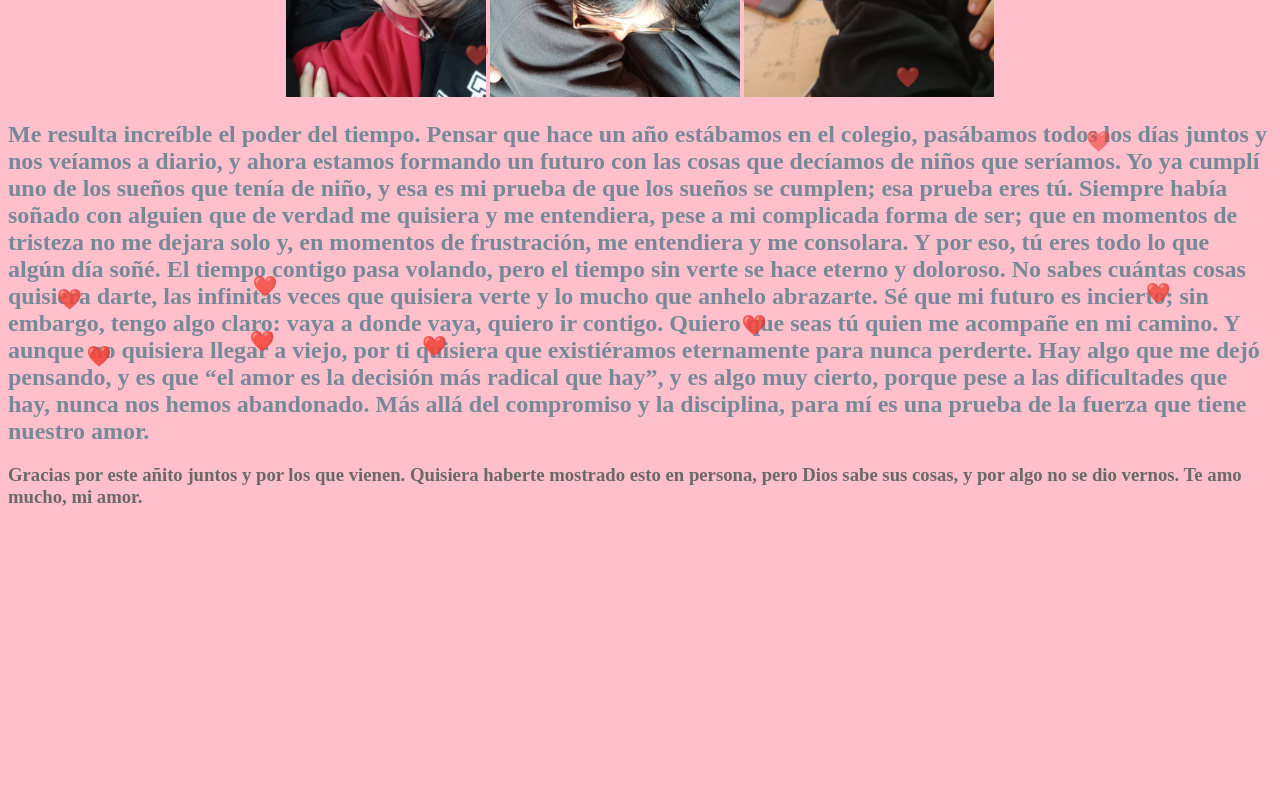
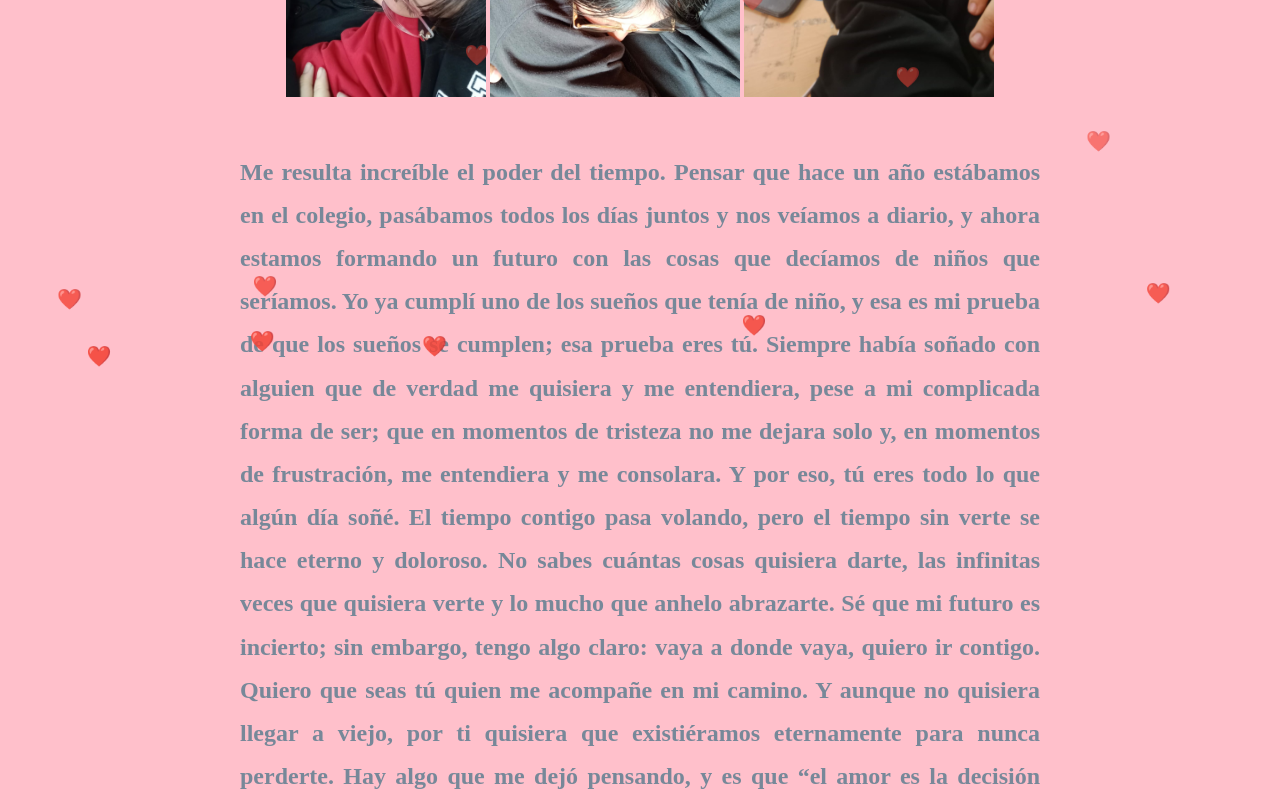
Before and after one commit to lynk09/First-year, a plain HTML site: page index.html in a window 1280 px wide. Shown: the part 340-1140 px from the top of the page. Before the commit the page ends 867 px from the top, so only its background shows below. Drawn offline with Linux system fonts and the light colour scheme.

Commit message:
Refactor index.html for better readability
Formatted the HTML structure and improved text layout.

```diff
--- a/index.html
+++ b/index.html
@@ -56,12 +56,17 @@
      <img src="img3.jpeg" width="250">
 
 </div>
-<h2 style="color:lightslategray;">Me resulta increíble el poder del tiempo. Pensar que hace un año estábamos en el colegio, pasábamos todos los días juntos y nos veíamos a diario, y ahora estamos formando un futuro con las cosas que decíamos de niños que seríamos.
+    <div style="max-width:800px; margin:50px auto;">
+    <h2 style="color:lightslategray; line-height:1.8; text-align:justify;">
+        Me resulta increíble el poder del tiempo. Pensar que hace un año estábamos en el colegio, pasábamos todos los días juntos y nos veíamos a diario, y ahora estamos formando un futuro con las cosas que decíamos de niños que seríamos.
 Yo ya cumplí uno de los sueños que tenía de niño, y esa es mi prueba de que los sueños se cumplen; esa prueba eres tú.
 Siempre había soñado con alguien que de verdad me quisiera y me entendiera, pese a mi complicada forma de ser; que en momentos de tristeza no me dejara solo y, en momentos de frustración, me entendiera y me consolara.
 Y por eso, tú eres todo lo que algún día soñé. El tiempo contigo pasa volando, pero el tiempo sin verte se hace eterno y doloroso. No sabes cuántas cosas quisiera darte, las infinitas veces que quisiera verte y lo mucho que anhelo abrazarte.
 Sé que mi futuro es incierto; sin embargo, tengo algo claro: vaya a donde vaya, quiero ir contigo. Quiero que seas tú quien me acompañe en mi camino. Y aunque no quisiera llegar a viejo, por ti quisiera que existiéramos eternamente para nunca perderte.
-Hay algo que me dejó pensando, y es que “el amor es la decisión más radical que hay”, y es algo muy cierto, porque pese a las dificultades que hay, nunca nos hemos abandonado. Más allá del compromiso y la disciplina, para mí es una prueba de la fuerza que tiene nuestro amor.</h2>
+Hay algo que me dejó pensando, y es que “el amor es la decisión más radical que hay”, y es algo muy cierto, porque pese a las dificultades que hay, nunca nos hemos abandonado. Más allá del compromiso y la disciplina, para mí es una prueba de la fuerza que tiene nuestro amor.
+
+    </h2>
+</div>
 <h3 style="color:dimgrey;">Gracias por este añito juntos y por los que vienen. Quisiera haberte mostrado esto en persona, pero Dios sabe sus cosas, y por algo no se dio vernos.
 Te amo mucho, mi amor.</h3>
 </body>
```
